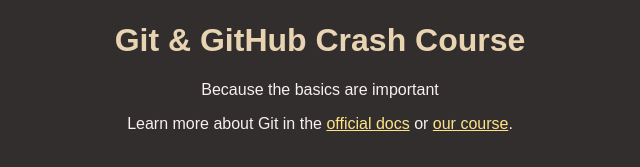
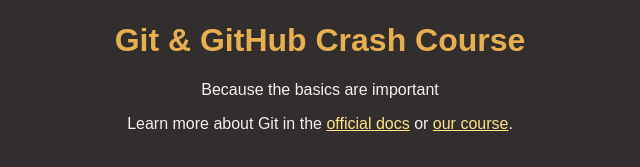
Before and after one commit to abbastem/GitHub, a plain HTML site: page index.html in a window 1280 px wide. Shown: the part 147-314 px from the top of the page, without its empty margins (320-960 px from the left). Drawn offline with Linux system fonts and the light colour scheme.

Commit message:
changed title color

```diff
--- a/styles.css
+++ b/styles.css
@@ -17,7 +17,7 @@
 }
 
 h1 {
-  color: #e8d4b2;
+  color: #e8af50;
 }
 
 a {
```
